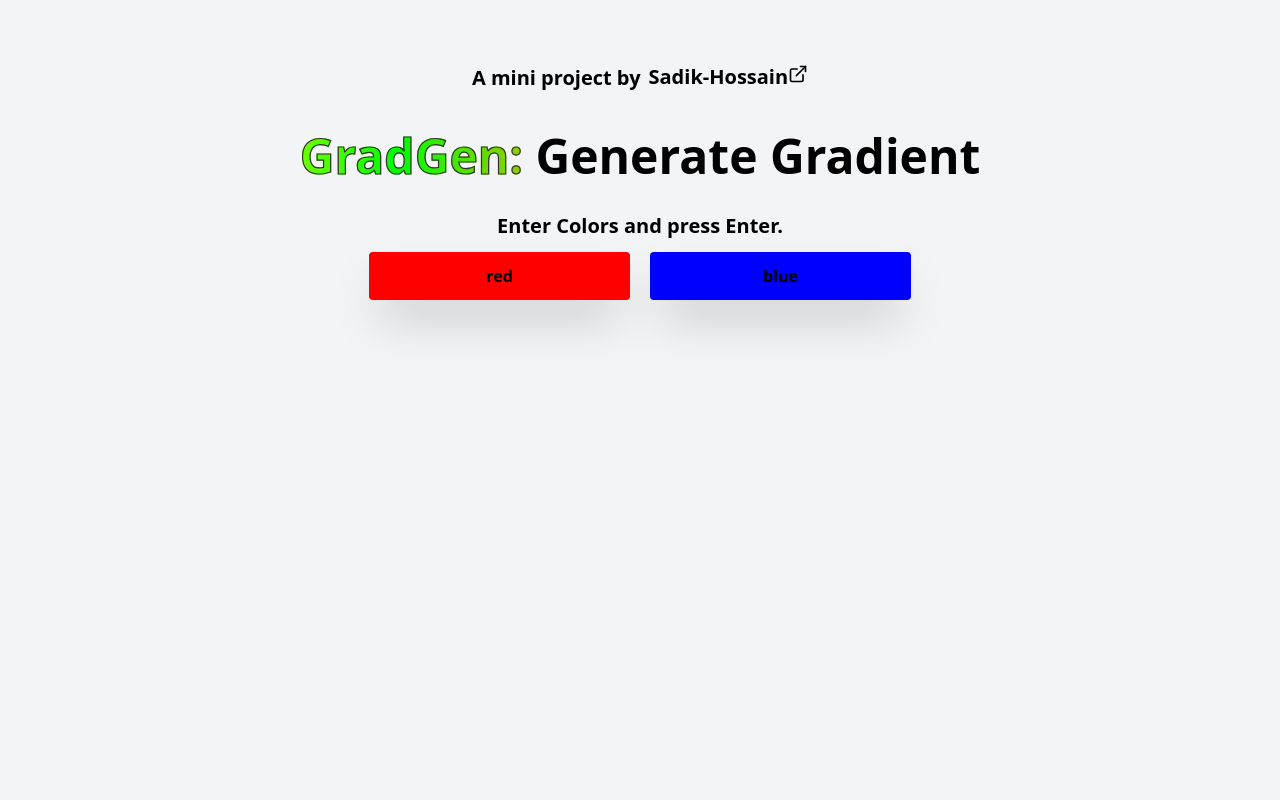
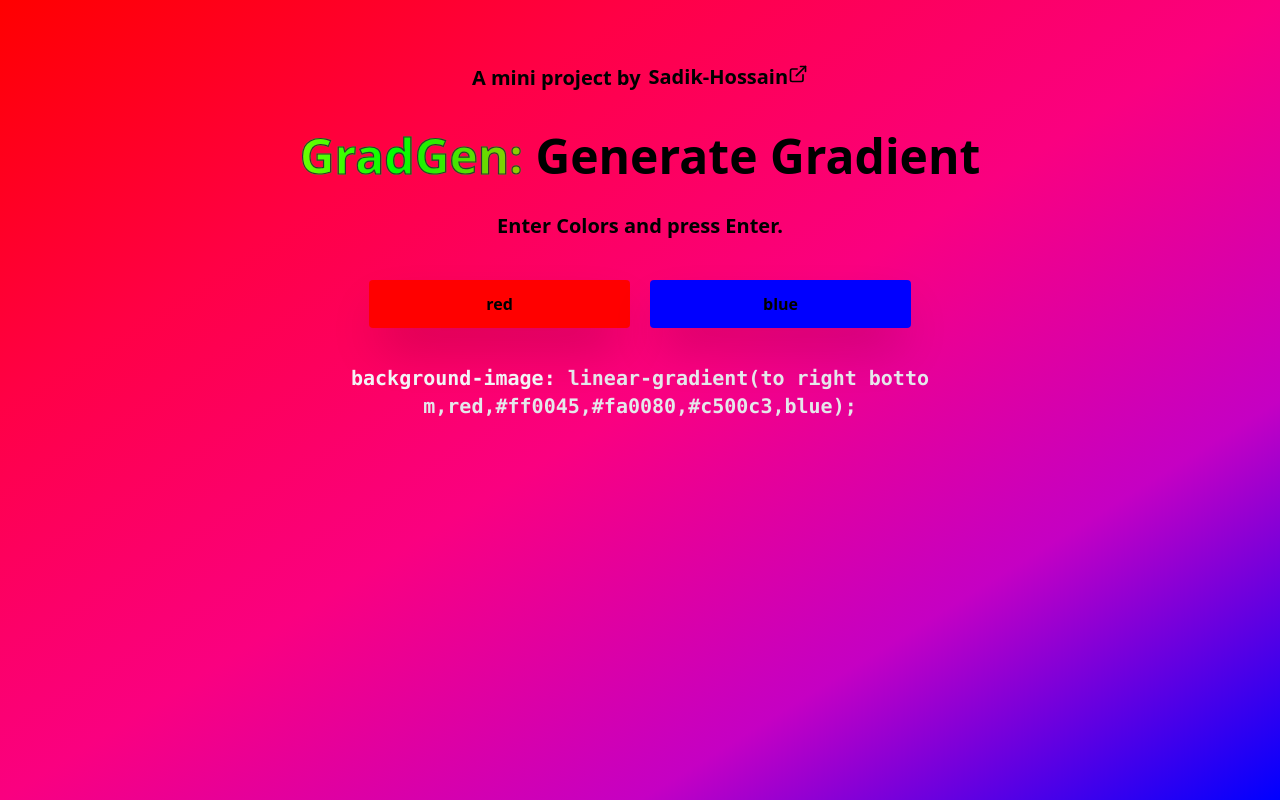
Before and after one commit to Sadik-Hossain/gradgen, a React (Vite) app: page / in a window 1280 px wide. Built offline with nearby package versions, Linux system fonts and the light colour scheme.

Commit message:
grad function added

```diff
--- a/src/App.jsx
+++ b/src/App.jsx
@@ -1,9 +1,16 @@
-import { useState, useRef } from "react";
+import chroma from "chroma-js";
+import { useState, useRef, useEffect } from "react";
 import { FiExternalLink } from "react-icons/fi";
 import "./App.css";
 function App() {
   const [color1, setColor1] = useState("red");
   const [color2, setColor2] = useState("blue");
+  const [error, setError] = useState("");
+  const [direction, setDirection] = useState("linear-gradient");
+  const [generated1, setGenerated1] = useState("");
+  const [generated2, setGenerated2] = useState("");
+  const [generated3, setGenerated3] = useState("");
+  const [orientation, setOrientation] = useState("to right bottom");
   const input1 = useRef(color1);
   const input2 = useRef(color2);
   const inputColor1 = { background: color1 };
@@ -13,9 +20,60 @@ function App() {
     setColor1(input1.current.value);
     setColor2(input2.current.value);
   }
+
+  useEffect(() => {
+    generateColors();
+  });
+  const generateColors = function () {
+    if (chroma.valid(color1) && chroma.valid(color2)) {
+      let colorSplit = chroma.scale([color1, color2]).mode("lch").colors(5);
+      console.log(colorSplit);
+      setGenerated1(colorSplit[1]);
+      setGenerated2(colorSplit[2]);
+      setGenerated3(colorSplit[3]);
+      setError("");
+    } else {
+      setError("Color are no valid.");
+    }
+  };
+  const cssCode =
+    direction +
+    "(" +
+    orientation +
+    "," +
+    color1 +
+    "," +
+    generated1 +
+    "," +
+    generated2 +
+    "," +
+    generated3 +
+    "," +
+    color2 +
+    ");";
+  const grad = {
+    backgroundImage:
+      direction +
+      "(" +
+      orientation +
+      "," +
+      color1 +
+      "," +
+      generated1 +
+      "," +
+      generated2 +
+      "," +
+      generated3 +
+      "," +
+      color2 +
+      ")",
+  };
   return (
     <>
-      <div className="flex  bg-gray-100 justify-center  h-screen inset-0 px-10">
+      <div
+        className="flex  bg-gray-100 justify-center  h-screen inset-0 px-10"
+        style={grad}
+      >
         <div className="px-4 py-6">
           <h1 className="md:text-xl  text-black font-extrabold text-center text-2xl my-10">
             A mini project by
@@ -32,6 +90,9 @@ function App() {
           <h2 className="text-xl text-black text-center py-3 mt-5 font-semibold">
             Enter Colors and press Enter.
           </h2>
+          <div className=" text-center py-2 rounded mb-3  text-white w-40 mx-auto">
+            <h2 className="bg-amber-700">{error}</h2>
+          </div>
           {/*
         //* taking input
         */}
@@ -60,6 +121,16 @@ function App() {
               />
             </form>
           </div>
+          <div className="box md:w-[640px] w-[350px] h-auto mx-auto break-all mt-4 p-2 ">
+            {error ? (
+              ""
+            ) : (
+              <p className="p-3 text-gray-200 font-mono text-base md:text-xl text-center font-semibold">
+                <span className="text-gray-100">background-image: </span>
+                {cssCode}
+              </p>
+            )}
+          </div>
         </div>
       </div>
     </>
```
